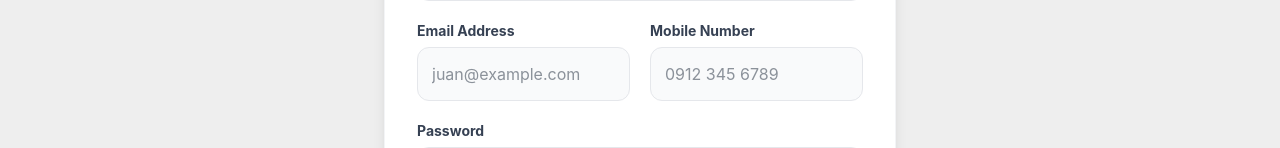
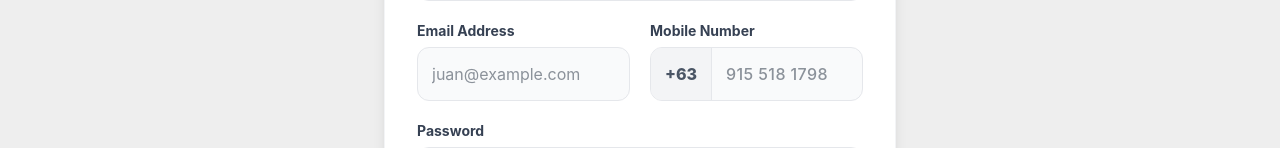
Before and after one commit to lepitenkevin/sakayisla, a React (Vite) app: page /register in a window 1280 px wide. Shown: the part 425-573 px from the top of the page. Built offline with nearby package versions, Linux system fonts and the light colour scheme; no server answers.

Commit message:
add more restriction in registration

```diff
--- a/src/components/Register.jsx
+++ b/src/components/Register.jsx
@@ -11,15 +11,38 @@ const Register = () => {
 
     const handleChange = (e) => setFormData({ ...formData, [e.target.name]: e.target.value });
 
+    // --- NEW: Strict Mobile Number Formatter ---
+    const handlePhoneChange = (e) => {
+        // Strip out any non-numeric characters (letters, spaces, symbols)
+        const onlyNumbers = e.target.value.replace(/\D/g, '');
+        // Limit to exactly 10 digits (since +63 is handled separately)
+        if (onlyNumbers.length <= 10) {
+            setFormData({ ...formData, contact_number: onlyNumbers });
+        }
+    };
+
     const handleSubmit = async (e) => {
         e.preventDefault();
         setIsLoading(true);
         setStatusMsg({ type: '', text: '' });
 
+        // --- NEW: Pre-flight validation for exact 10-digit requirement ---
+        if (formData.contact_number.length !== 10) {
+            setStatusMsg({ type: 'error', text: 'Mobile number must be exactly 10 digits (e.g. 915 518 1798).' });
+            setIsLoading(false);
+            return;
+        }
+
+        // Stitch the +63 prefix onto the number before sending to PHP
+        const finalPayload = {
+            ...formData,
+            contact_number: `+63${formData.contact_number}`
+        };
+
         try {
             const res = await fetch(`${import.meta.env.VITE_API_BASE_URL}register.php`, {
                 method: 'POST',
-                body: JSON.stringify(formData),
+                body: JSON.stringify(finalPayload),
                 headers: { 'Content-Type': 'application/json', 'x-api-key': import.meta.env.VITE_API_ACCESS_KEY, 'x-api-secret': import.meta.env.VITE_API_SECRET_KEY }
             });
             const data = await res.json();
@@ -46,7 +69,6 @@ const Register = () => {
                     <p className="text-gray-500 text-sm">Create an account to get started.</p>
                 </div>
 
-                {/* Status Messages */}
                 {statusMsg.text && (
                     <div className={`p-4 rounded-xl mb-6 text-sm font-bold text-center ${statusMsg.type === 'success' ? 'bg-green-50 text-green-600' : 'bg-red-50 text-red-600'}`}>
                         {statusMsg.text}
@@ -55,7 +77,6 @@ const Register = () => {
 
                 <form onSubmit={handleSubmit} className="flex flex-col gap-5">
 
-                    {/* Modern Role Selector (Toggle) */}
                     <div className="bg-gray-100 p-1.5 rounded-2xl flex mb-2">
                         <button
                             type="button"
@@ -73,33 +94,45 @@ const Register = () => {
                         </button>
                     </div>
 
-                    {/* Standard Fields */}
                     <div>
                         <label className="block text-sm font-bold text-gray-700 mb-1.5">Full Name</label>
                         <input type="text" name="name" placeholder="Juan Dela Cruz" required onChange={handleChange}
-                               className="w-full p-3.5 bg-gray-50 border border-gray-200 rounded-xl focus:outline-none focus:ring-2 focus:ring-brand focus:border-transparent transition" />
+                               className="w-full p-3.5 bg-gray-50 border border-gray-200 rounded-xl focus:outline-none focus:ring-2 focus:ring-brand transition" />
                     </div>
 
                     <div className="grid grid-cols-1 md:grid-cols-2 gap-5">
                         <div>
                             <label className="block text-sm font-bold text-gray-700 mb-1.5">Email Address</label>
                             <input type="email" name="email" placeholder="juan@example.com" required onChange={handleChange}
-                                   className="w-full p-3.5 bg-gray-50 border border-gray-200 rounded-xl focus:outline-none focus:ring-2 focus:ring-brand focus:border-transparent transition" />
+                                   className="w-full p-3.5 bg-gray-50 border border-gray-200 rounded-xl focus:outline-none focus:ring-2 focus:ring-brand transition" />
                         </div>
+
+                        {/* --- UPGRADED: Fixed +63 Prefix UI --- */}
                         <div>
                             <label className="block text-sm font-bold text-gray-700 mb-1.5">Mobile Number</label>
-                            <input type="tel" name="contact_number" placeholder="0912 345 6789" required onChange={handleChange}
-                                   className="w-full p-3.5 bg-gray-50 border border-gray-200 rounded-xl focus:outline-none focus:ring-2 focus:ring-brand focus:border-transparent transition" />
+                            <div className="flex items-center bg-gray-50 border border-gray-200 rounded-xl overflow-hidden focus-within:ring-2 focus-within:ring-brand transition">
+                                <div className="px-3.5 py-3.5 bg-gray-100 border-r border-gray-200 text-gray-600 font-extrabold select-none">
+                                    +63
+                                </div>
+                                <input
+                                    type="tel"
+                                    name="contact_number"
+                                    placeholder="915 518 1798"
+                                    required
+                                    value={formData.contact_number}
+                                    onChange={handlePhoneChange}
+                                    className="w-full p-3.5 bg-transparent border-none focus:outline-none focus:ring-0 font-medium tracking-wide"
+                                />
+                            </div>
                         </div>
                     </div>
 
                     <div>
                         <label className="block text-sm font-bold text-gray-700 mb-1.5">Password</label>
                         <input type="password" name="password" placeholder="Create a strong password" required onChange={handleChange}
-                               className="w-full p-3.5 bg-gray-50 border border-gray-200 rounded-xl focus:outline-none focus:ring-2 focus:ring-brand focus:border-transparent transition" />
+                               className="w-full p-3.5 bg-gray-50 border border-gray-200 rounded-xl focus:outline-none focus:ring-2 focus:ring-brand transition" />
                     </div>
 
-                    {/* Conditional Rider Fields */}
                     {formData.role === 'rider' && (
                         <div className="bg-brand-light/30 p-5 rounded-2xl border border-brand/20 mt-2 space-y-5 animate-fade-in">
                             <h3 className="font-extrabold text-brand-dark text-sm uppercase tracking-wider">Vehicle Details</h3>
@@ -107,12 +140,12 @@ const Register = () => {
                                 <div>
                                     <label className="block text-sm font-bold text-gray-700 mb-1.5">Motorcycle Model</label>
                                     <input type="text" name="motorcycle_model" placeholder="e.g., Honda Click 125i" required onChange={handleChange}
-                                           className="w-full p-3 bg-white border border-gray-200 rounded-xl focus:outline-none focus:ring-2 focus:ring-brand focus:border-transparent transition" />
+                                           className="w-full p-3 bg-white border border-gray-200 rounded-xl focus:outline-none focus:ring-2 focus:ring-brand transition" />
                                 </div>
                                 <div>
                                     <label className="block text-sm font-bold text-gray-700 mb-1.5">Plate Number</label>
                                     <input type="text" name="plate_number" placeholder="ABC 1234" required onChange={handleChange}
-                                           className="w-full p-3 bg-white border border-gray-200 rounded-xl focus:outline-none focus:ring-2 focus:ring-brand focus:border-transparent transition uppercase" />
+                                           className="w-full p-3 bg-white border border-gray-200 rounded-xl focus:outline-none focus:ring-2 focus:ring-brand transition uppercase" />
                                 </div>
                             </div>
                         </div>
```
